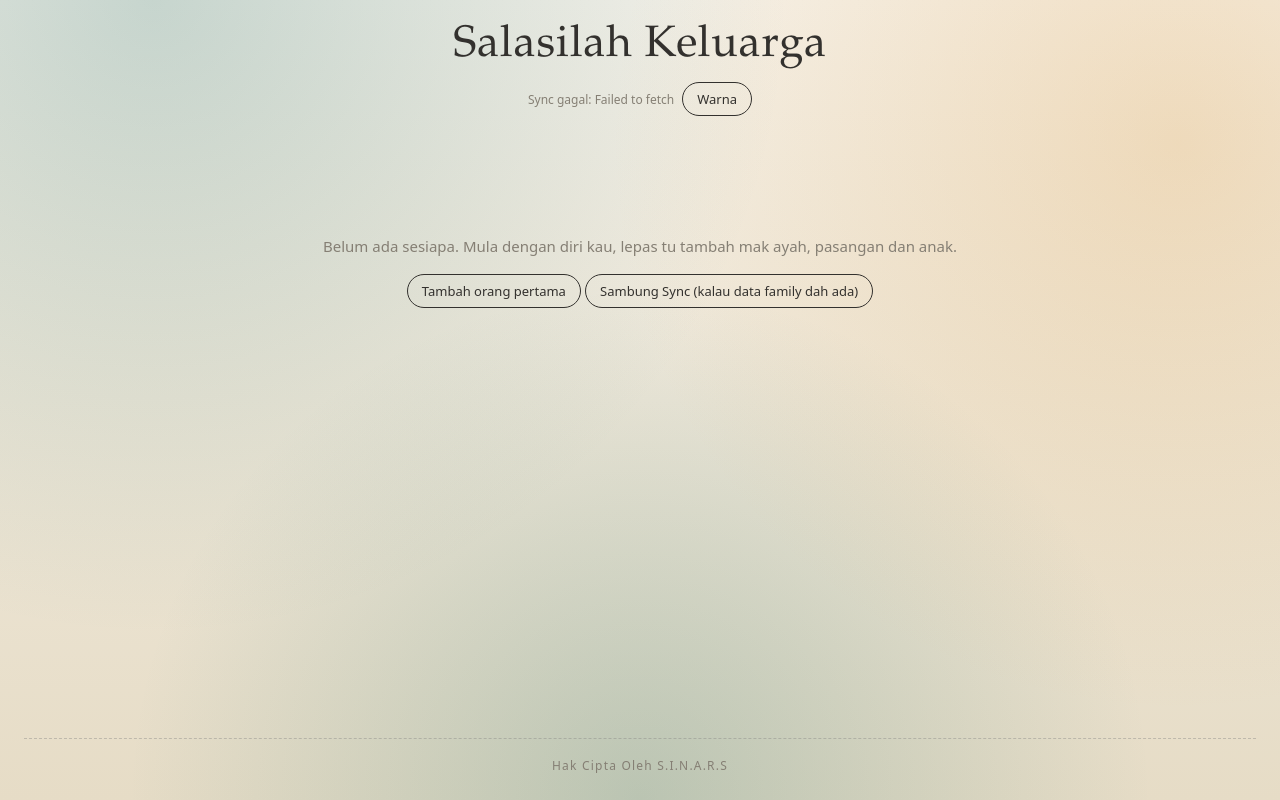
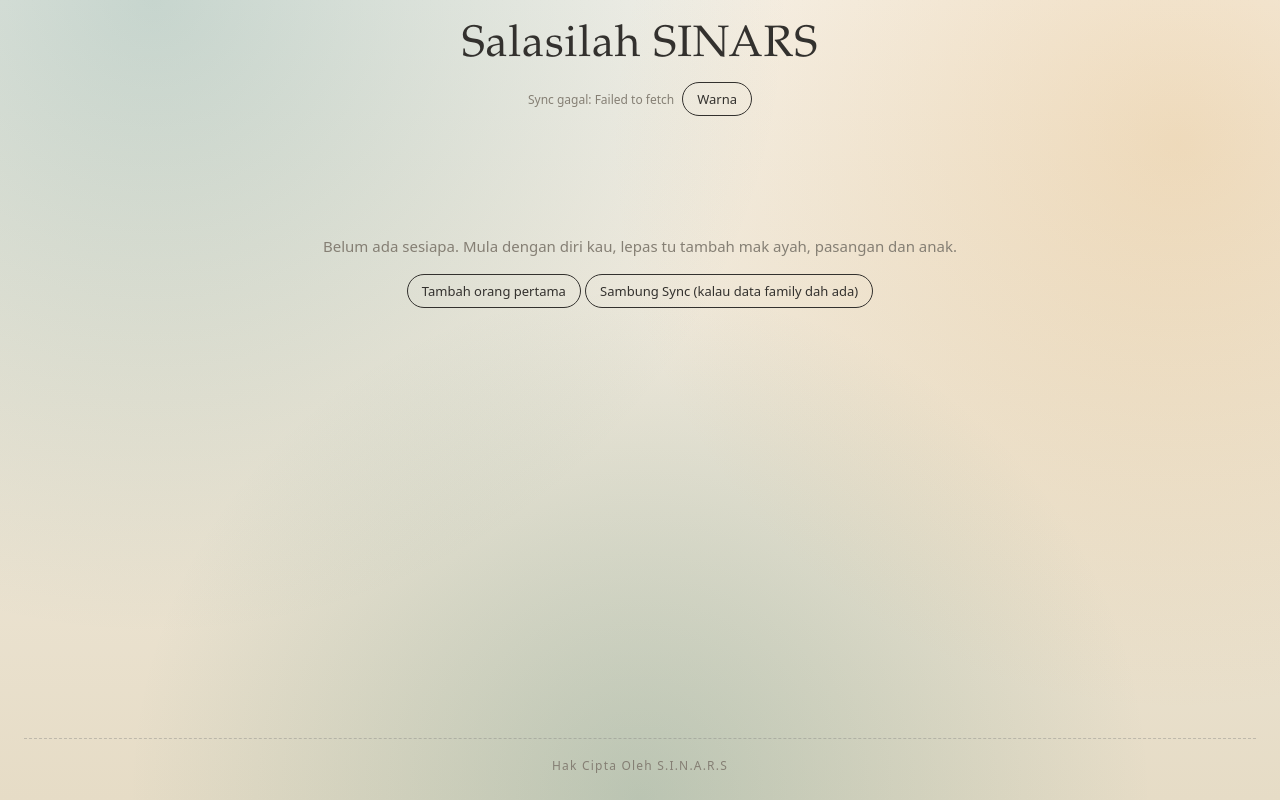
Before and after one commit to nuriqbal99/salasilah, a plain HTML site: page index.html in a window 1280 px wide. Drawn offline with Linux system fonts and the light colour scheme; no server answers.

Commit message:
Update index.html

```diff
--- a/index.html
+++ b/index.html
@@ -79,7 +79,7 @@ select:focus{outline:none;border-color:var(--acc);box-shadow:0 0 0 3px color-mix
 </head>
 <body>
 <header>
-  <h1>Salasilah Keluarga</h1>
+  <h1>Salasilah SINARS</h1>
   <div class="tools">
     <span id="st" style="font-size:12px;color:var(--mute)"></span>
     <button id="clr" aria-expanded="false">Warna</button>
```
